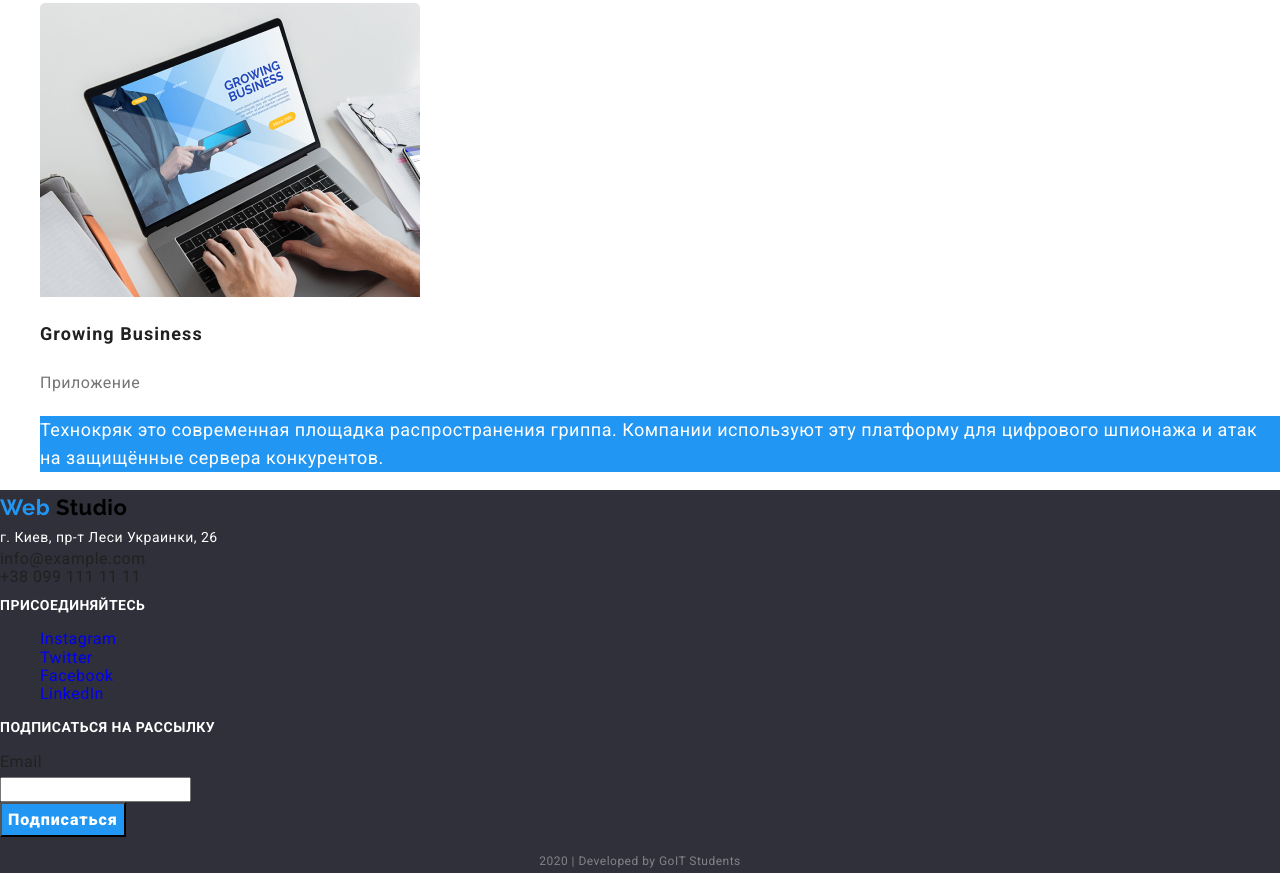
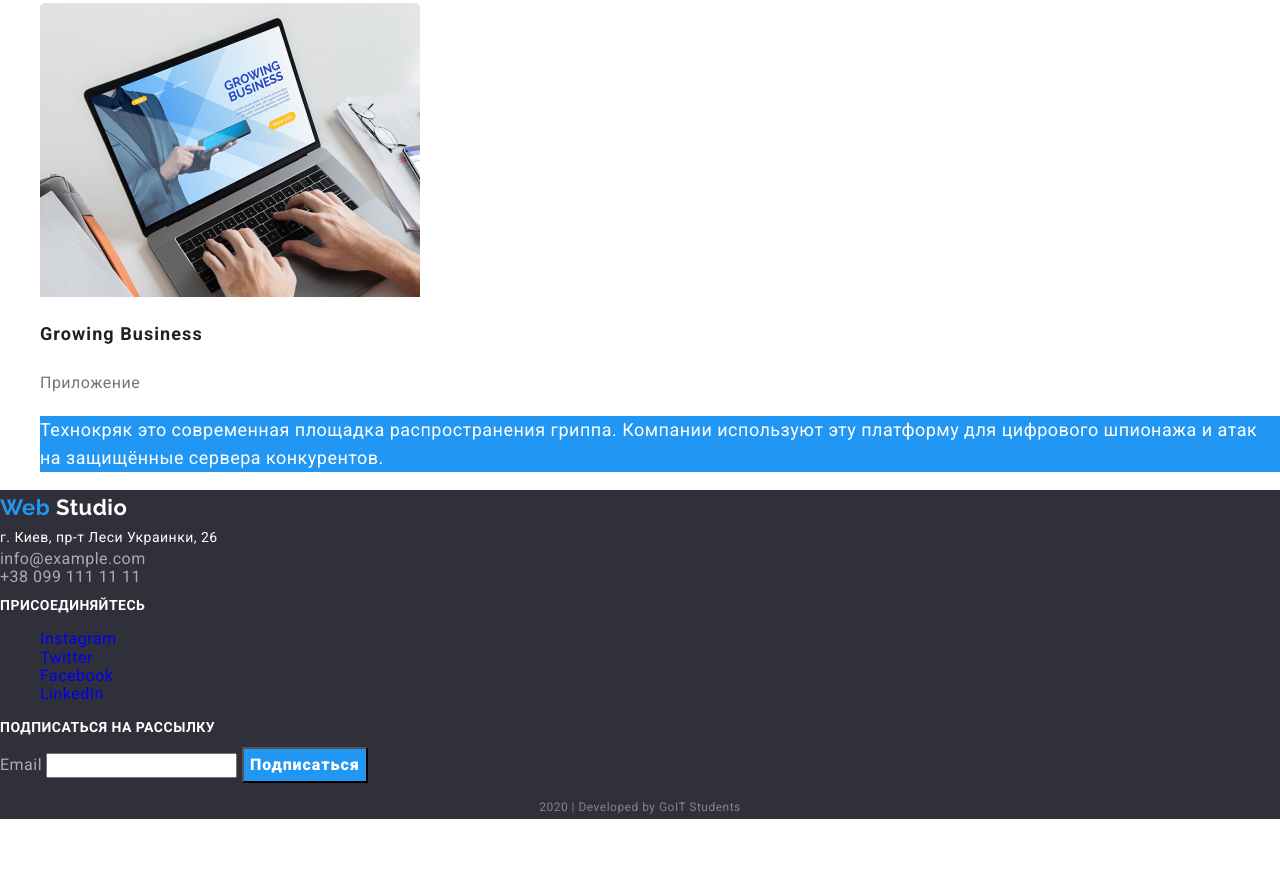
Before and after one commit to taisiia-filikova/goit-markup-hw-02, a plain HTML site: page portfolio.html in a window 1280 px wide. Shown: the part 4318-5203 px from the top of the page. After the commit the page ends 5149 px from the top, so only its background shows below. Drawn offline with Linux system fonts and the light colour scheme.

Commit message:
Изменяет стили согласно правок ментора

```diff
--- a/css/styles.css
+++ b/css/styles.css
@@ -1,5 +1,5 @@
 :root {
-  --footer-text-color: rgba (255, 255, 255, 0.6);
+  --footer-text-color: rgba(255, 255, 255, 0.6);
   --footer-bgc: #2f303a;
   --title-text-color: #212121;
   --accent-color: #2196f3;
@@ -103,8 +103,6 @@ footer {
   line-height: 1.87;
   letter-spacing: 0.06em;
   text-align: center;
-  display: flex;
-  align-items: center;
 }
 /* Advantages */
 
@@ -169,7 +167,7 @@ footer {
 }
 
 .logo-footer > span {
-  color: #000000;
+  color: var(--primary-white-color);
 }
 
 /* Address box*/
@@ -203,8 +201,6 @@ footer {
   font-weight: 400;
   font-size: 16px;
   line-height: 1.87;
-  display: flex;
-  align-items: center;
 }
 
 .button-footer {
@@ -216,8 +212,6 @@ footer {
   line-height: 1.87;
   letter-spacing: 0.06em;
   text-align: center;
-  display: flex;
-  align-items: center;
 }
 
 /* Copiright */
```
